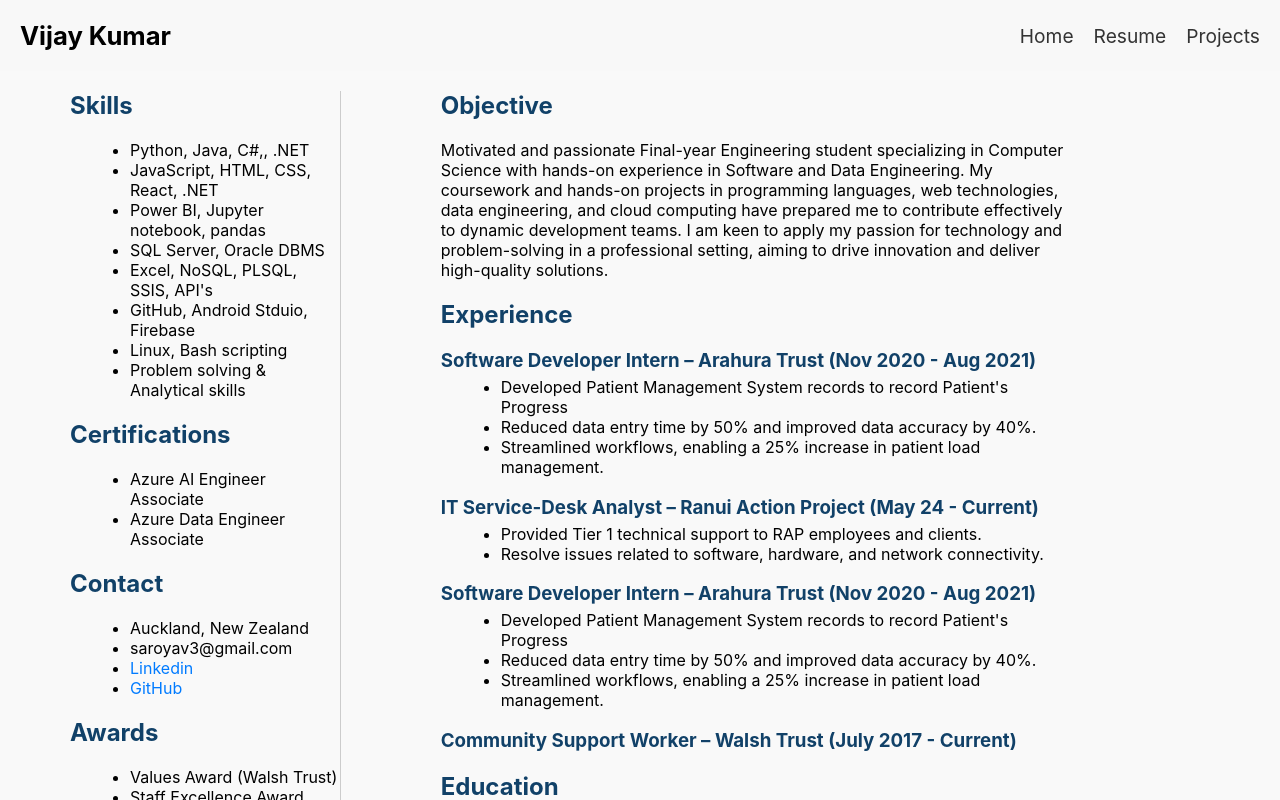
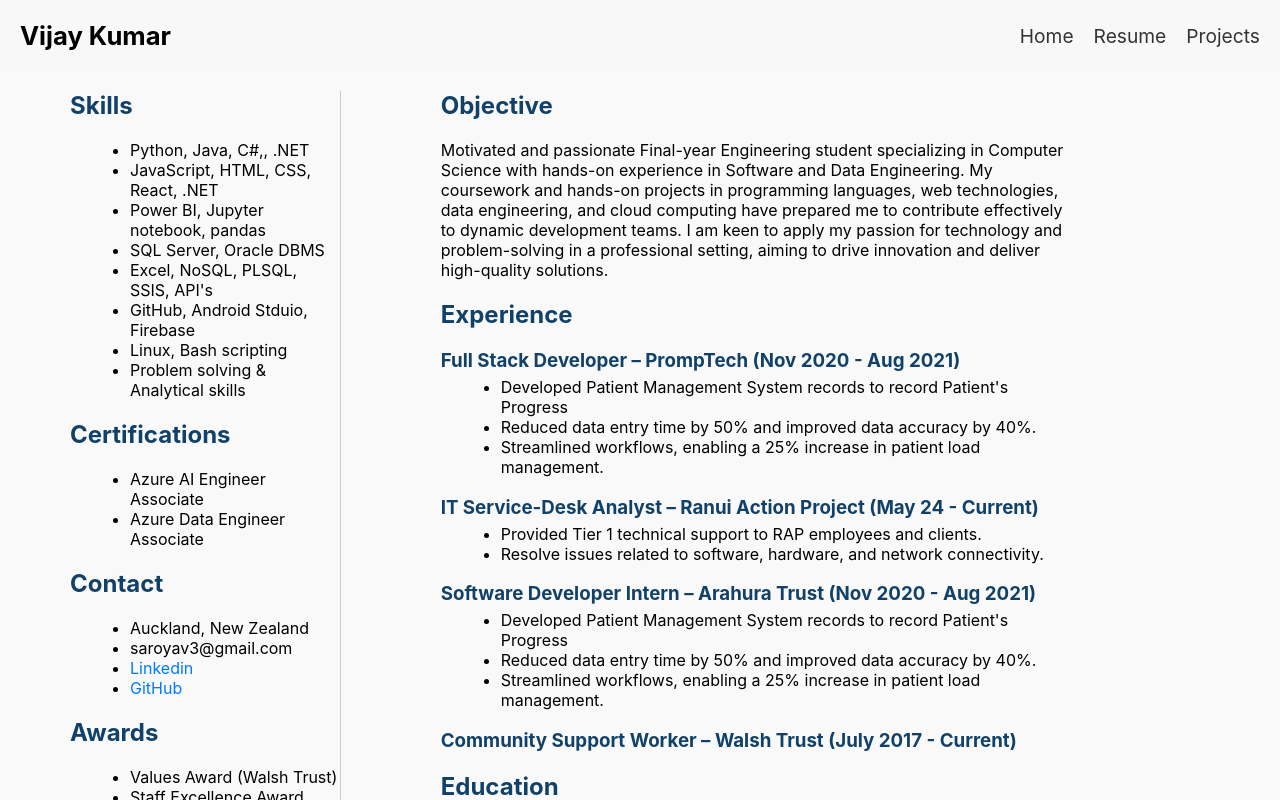
Before and after one commit to Vijay6868/tech-portfolio, a React (Create React App) app in the folder my-portfolio/: page /resume in a window 1280 px wide. Shown: the top 800 px of the page. Built offline with nearby package versions, Linux system fonts and the light colour scheme.

Commit message:
updating Resume section

```diff
--- a/my-portfolio/src/components/Resume.js
+++ b/my-portfolio/src/components/Resume.js
@@ -57,7 +57,7 @@ const Resume = () => {
         <div className="resume__section">
           <h2>Experience</h2>
           <div>
-            <h3>Software Developer Intern  – Arahura Trust (Nov 2020 - Aug 2021)</h3>
+            <h3>Full Stack Developer  – PrompTech (Nov 2020 - Aug 2021)</h3>
             <p></p>
             <ul>
               <li>Developed Patient Management System records to record Patient's Progress</li>
```
